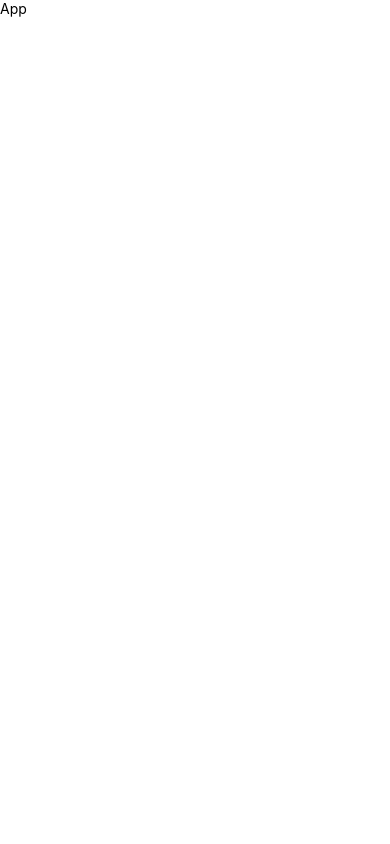
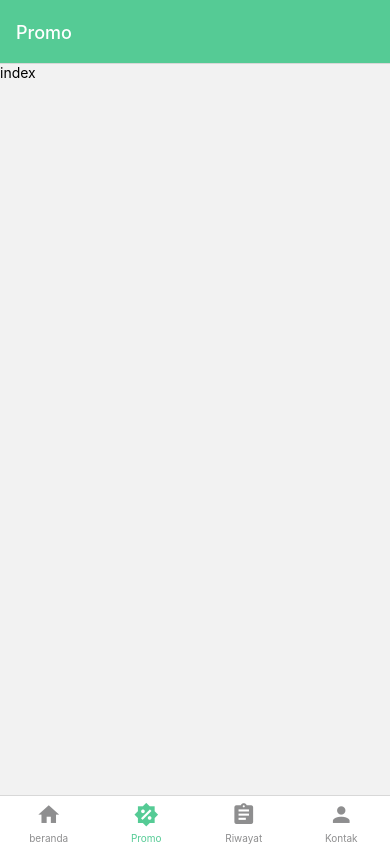
Before and after one commit to Taufiqurrohman58/FiqurCell, a React Native app: screen /Promo in a window 390 px wide. Built offline with nearby package versions, Linux system fonts and the light colour scheme.

Commit message:
Setup Project

```diff
--- a/src/App.jsx
+++ b/src/App.jsx
@@ -1,14 +1,96 @@
-import { StyleSheet, Text, View } from 'react-native'
-import React from 'react'
+import {StyleSheet} from 'react-native';
+import React from 'react';
+import {NavigationContainer} from '@react-navigation/native';
+import {createNativeStackNavigator} from '@react-navigation/native-stack';
+import {createBottomTabNavigator} from '@react-navigation/bottom-tabs';
+import MaterialCommunityIcons from 'react-native-vector-icons/MaterialCommunityIcons';
+import Beranda from './screens/beranda/index';
+import Promo from './screens/promo/index';
+import Riwayat from './screens/riwayat/index';
+import Kontak from './screens/kontak/index';
 
-const App = () => {
+const Stack = createNativeStackNavigator();
+const Tabs = createBottomTabNavigator();
+
+const MainApp = () => {
   return (
-    <View>
-      <Text>App</Text>
-    </View>
-  )
+    <Tabs.Navigator
+      screenOptions={{
+        tabBarActiveTintColor: '#55CB95',
+        headerStyle: {
+          backgroundColor: '#55CB95',
+        },
+        headerTintColor: 'white',
+      }}>
+      <Tabs.Screen
+        name="FiqurCell"
+        component={Beranda}
+        options={{
+          tabBarLabel: 'beranda',
+          tabBarIcon: ({color, size}) => (
+            <MaterialCommunityIcons name="home" color={color} size={size} />
+          ),
+        }}
+      />
+
+      <Tabs.Screen
+        name="Promo"
+        component={Promo}
+        options={{
+          tabBarLabel: 'Promo',
+          tabBarIcon: ({color, size}) => (
+            <MaterialCommunityIcons
+              name="brightness-percent"
+              color={color}
+              size={size}
+            />
+          ),
+        }}
+      />
+
+      <Tabs.Screen
+        name="Riwayat"
+        component={Riwayat}
+        options={{
+          tabBarLabel: 'Riwayat',
+          tabBarIcon: ({color, size}) => (
+            <MaterialCommunityIcons
+              name="clipboard-text"
+              color={color}
+              size={size}
+            />
+          ),
+        }}
+      />
+
+      <Tabs.Screen
+        name="Akun"
+        component={Kontak}
+        options={{
+          tabBarLabel: 'Kontak',
+          tabBarIcon: ({color, size}) => (
+            <MaterialCommunityIcons name="account" color={color} size={size} />
+          ),
+        }}
+      />
+    </Tabs.Navigator>
+  );
+};
+
+function App() {
+  return (
+    <NavigationContainer>
+      <Stack.Navigator>
+        <Stack.Screen
+          name="MainApp"
+          component={MainApp}
+          options={{headerShown: false}}
+        />
+      </Stack.Navigator>
+    </NavigationContainer>
+  );
 }
 
-export default App
+export default App;
 
-const styles = StyleSheet.create({})
+const style = StyleSheet.create({});
--- /dev/null
+++ b/src/screens/beranda/index.jsx
@@ -0,0 +1,14 @@
+import { StyleSheet, Text, View } from 'react-native'
+import React from 'react'
+
+const index = () => {
+  return (
+    <View>
+      <Text>index</Text>
+    </View>
+  )
+}
+
+export default index
+
+const styles = StyleSheet.create({})
--- /dev/null
+++ b/src/screens/kontak/index.jsx
@@ -0,0 +1,14 @@
+import { StyleSheet, Text, View } from 'react-native'
+import React from 'react'
+
+const index = () => {
+  return (
+    <View>
+      <Text>index</Text>
+    </View>
+  )
+}
+
+export default index
+
+const styles = StyleSheet.create({})
--- /dev/null
+++ b/src/screens/promo/index.jsx
@@ -0,0 +1,14 @@
+import { StyleSheet, Text, View } from 'react-native'
+import React from 'react'
+
+const index = () => {
+  return (
+    <View>
+      <Text>index</Text>
+    </View>
+  )
+}
+
+export default index
+
+const styles = StyleSheet.create({})
--- /dev/null
+++ b/src/screens/riwayat/index.jsx
@@ -0,0 +1,14 @@
+import { StyleSheet, Text, View } from 'react-native'
+import React from 'react'
+
+const index = () => {
+  return (
+    <View>
+      <Text>index</Text>
+    </View>
+  )
+}
+
+export default index
+
+const styles = StyleSheet.create({})
```
